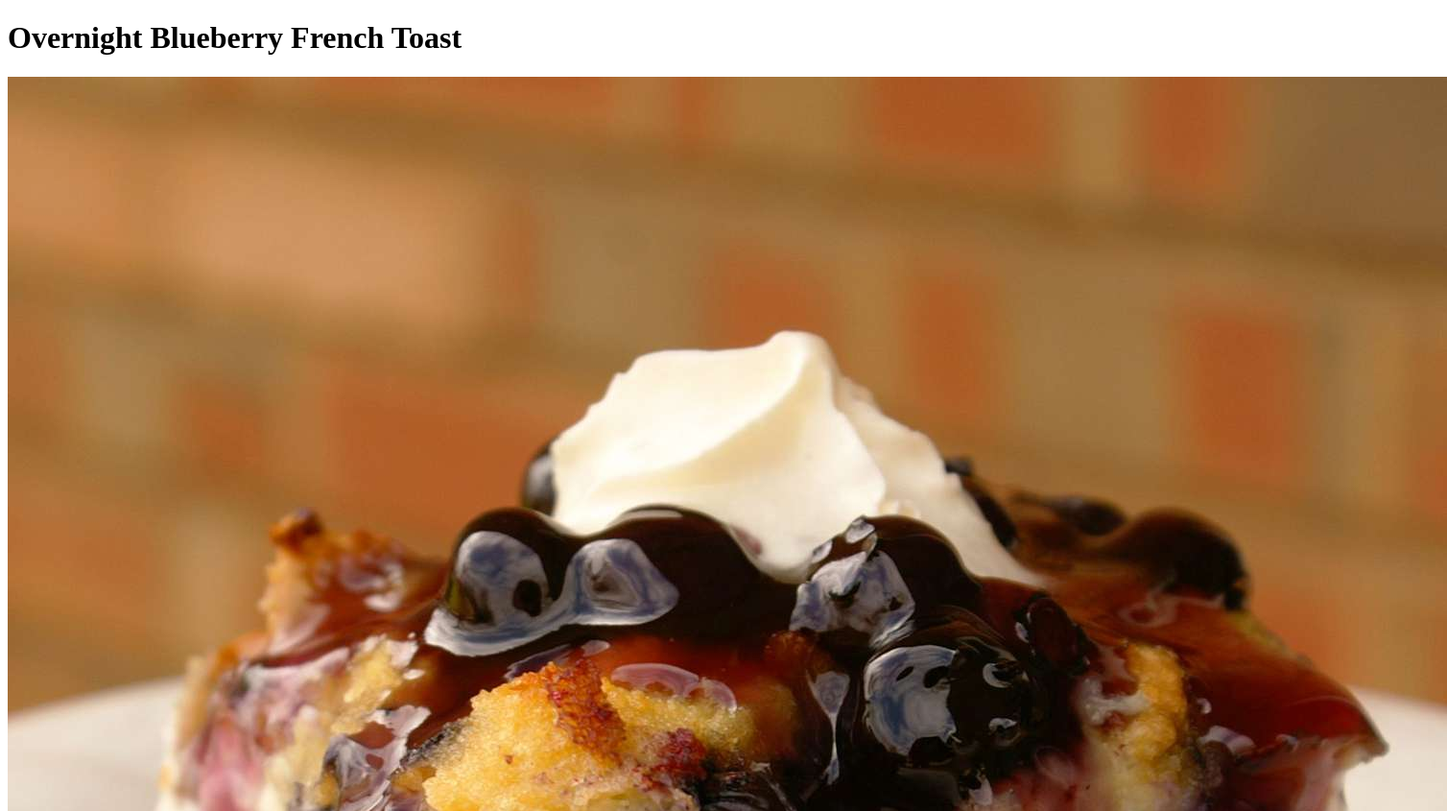
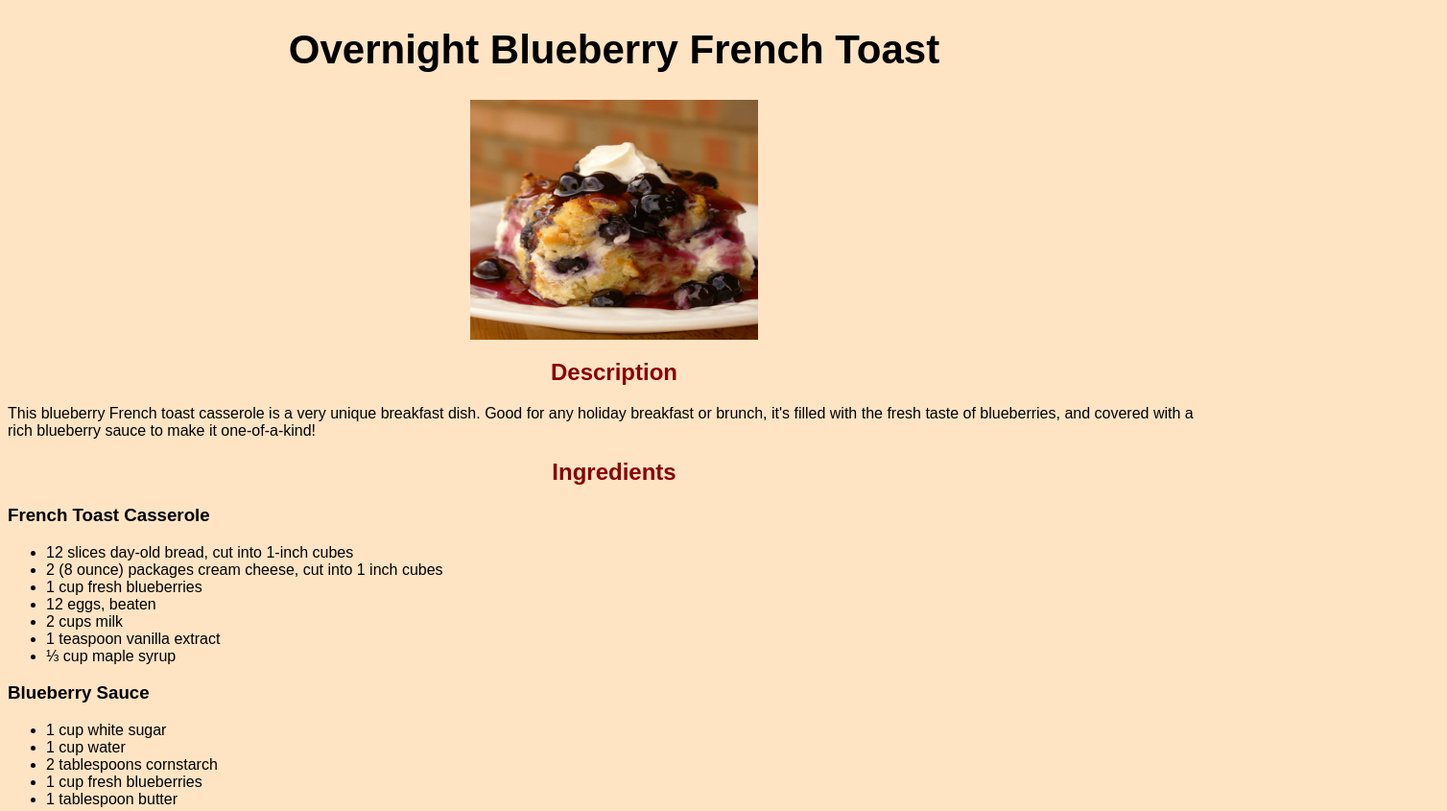
Before and after one commit to toptremor/odin-recipes, a plain HTML site: page recipes/blueberry-toast.html in a window 1280 px wide. Shown: the top 845 px of the page at 96% size, 1508 px wide, since content can reach past the window. Drawn offline with Linux system fonts and the light colour scheme.

Commit message:
Modified the styling of the webpage, linked style.css to all pages

```diff
--- a/recipes/blueberry-toast.html
+++ b/recipes/blueberry-toast.html
@@ -4,11 +4,12 @@
     <meta charset="UTF-8">
     <meta http-equiv="X-UA-Compatible" content="IE=edge">
     <meta name="viewport" content="width=device-width, initial-scale=1.0">
+    <link rel="stylesheet" href="../style.css">
     <title>Overnight Blueberry French Toast</title>
 </head>
 <body>
     <h1>Overnight Blueberry French Toast</h1>
-    <img src="../images/blueberry-toast.jpg" alt="Image of finished blueberry french toast meal">
+    <img class="finished-meal" src="../images/blueberry-toast.jpg" alt="Image of finished blueberry french toast meal">
     <h2>Description</h2>
     <p>This blueberry French toast casserole is a very unique breakfast dish. Good for any holiday breakfast or brunch, it's filled with the fresh taste of blueberries, and covered with a rich blueberry sauce to make it one-of-a-kind!</p>
     <h2>Ingredients</h2>
--- a/style.css
+++ b/style.css
@@ -0,0 +1,22 @@
+* {
+    background-color: bisque;
+    font-family: Arial, Helvetica, sans-serif;
+}
+
+h2 {
+    color: darkred;
+    text-align: center;
+}
+
+.finished-meal {
+    width: 300px;
+    height: 250px;
+    display: block;
+    margin-left: auto;
+    margin-right: auto;
+}
+
+h1 {
+    font-size: 42px;
+    text-align: center;
+}
```
Also changed, not shown: recipes/lobster-colorado.html (+2 -1 lines), recipes/sausage-casserole.html (+2 -1 lines).
